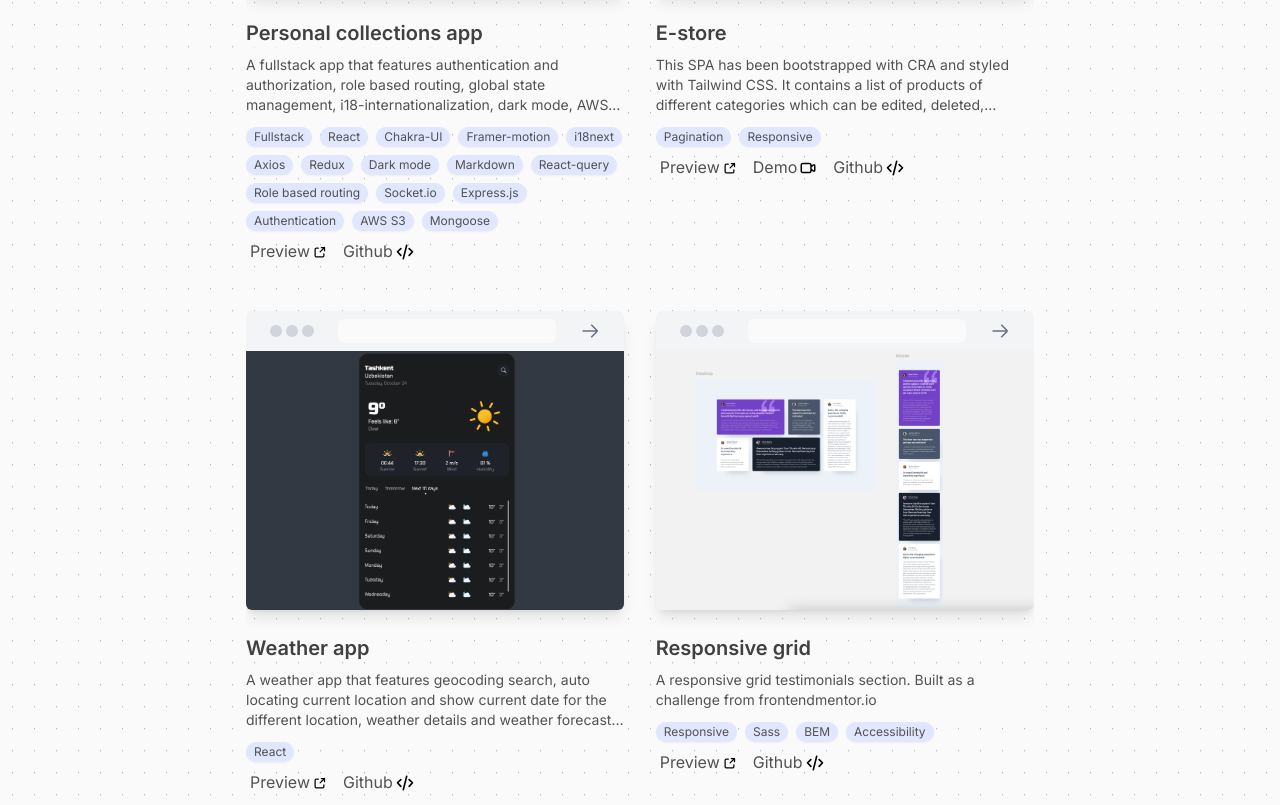
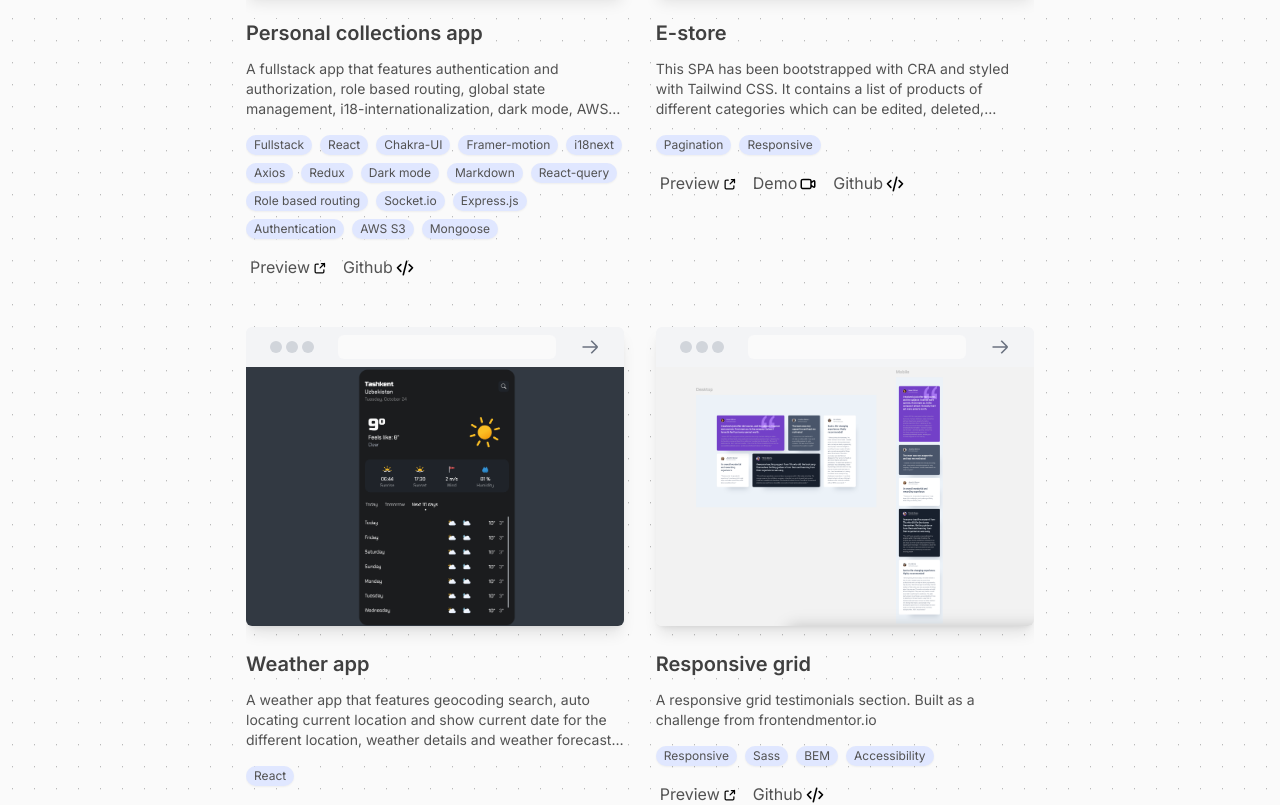
Before and after one commit to BehzodIsakov/my_website, a Next.js app: page / in a window 1280 px wide. Shown: the part 1050-1855 px from the top of the page. Built offline with nearby package versions, Linux system fonts and the light colour scheme.

Commit message:
enhance Card.jsx UI

```diff
--- a/components/Card.tsx
+++ b/components/Card.tsx
@@ -49,17 +49,17 @@ export default function Card({
           className='w-full'
         />
       </div>
-      <h4 className='text-xl font-semibold mb-2'>{title}</h4>
+      <h4 className='text-xl font-semibold'>{title}</h4>
       <p className='text-sm line-clamp-3'>
         {description}
       </p>
-      <ul className='flex gap-2 mb-2 flex-wrap'>
-        {stack.map((t, idx) => (
+      <ul className='flex gap-2 my-4 flex-wrap'>
+        {stack.map((s, idx) => (
           <li
             key={idx}
             className='text-xs bg-indigo-100 px-2 py-0.5 rounded-full shadow-sm'
           >
-            {t}
+            {s}
           </li>
         ))}
       </ul>
```
